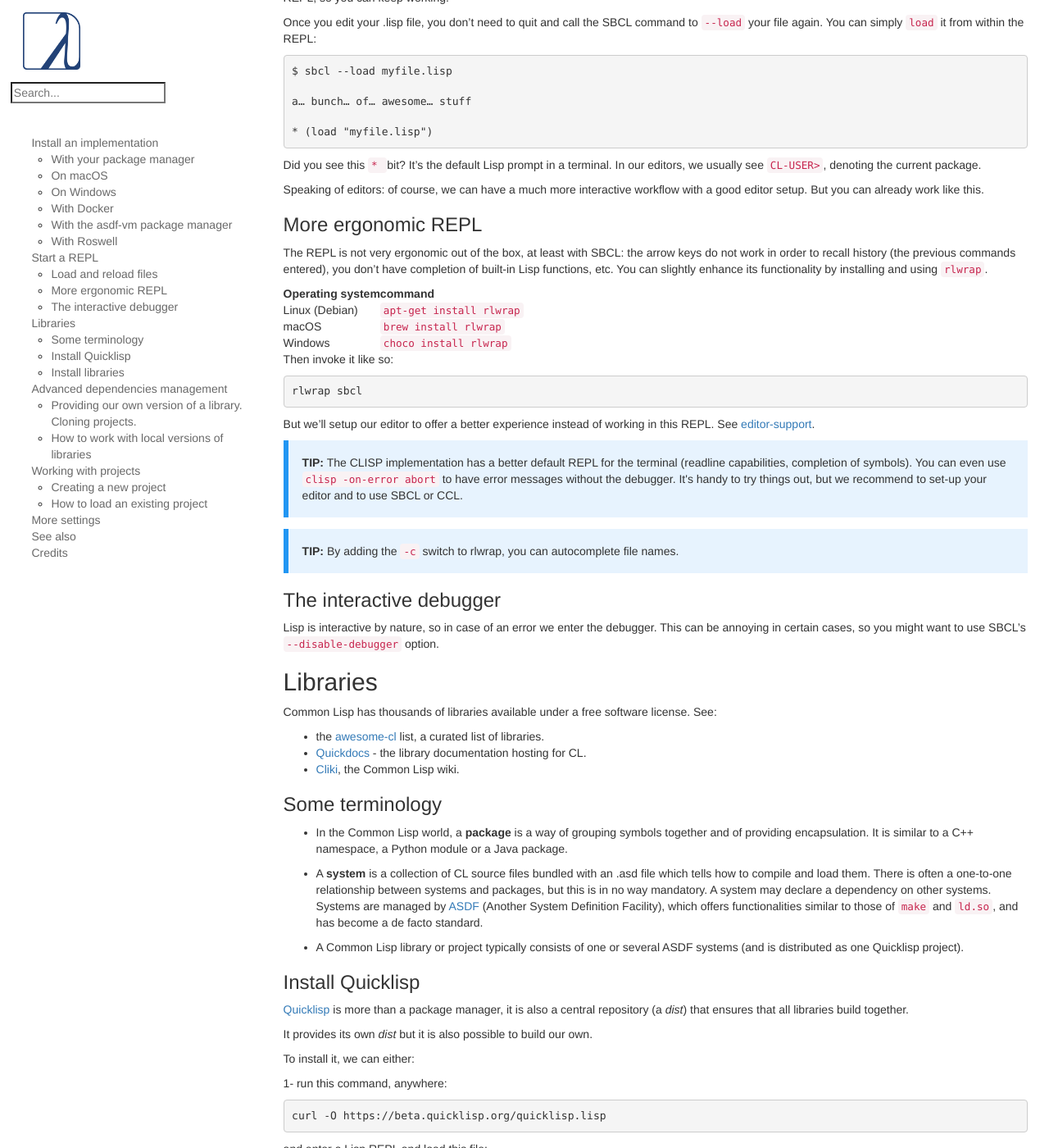
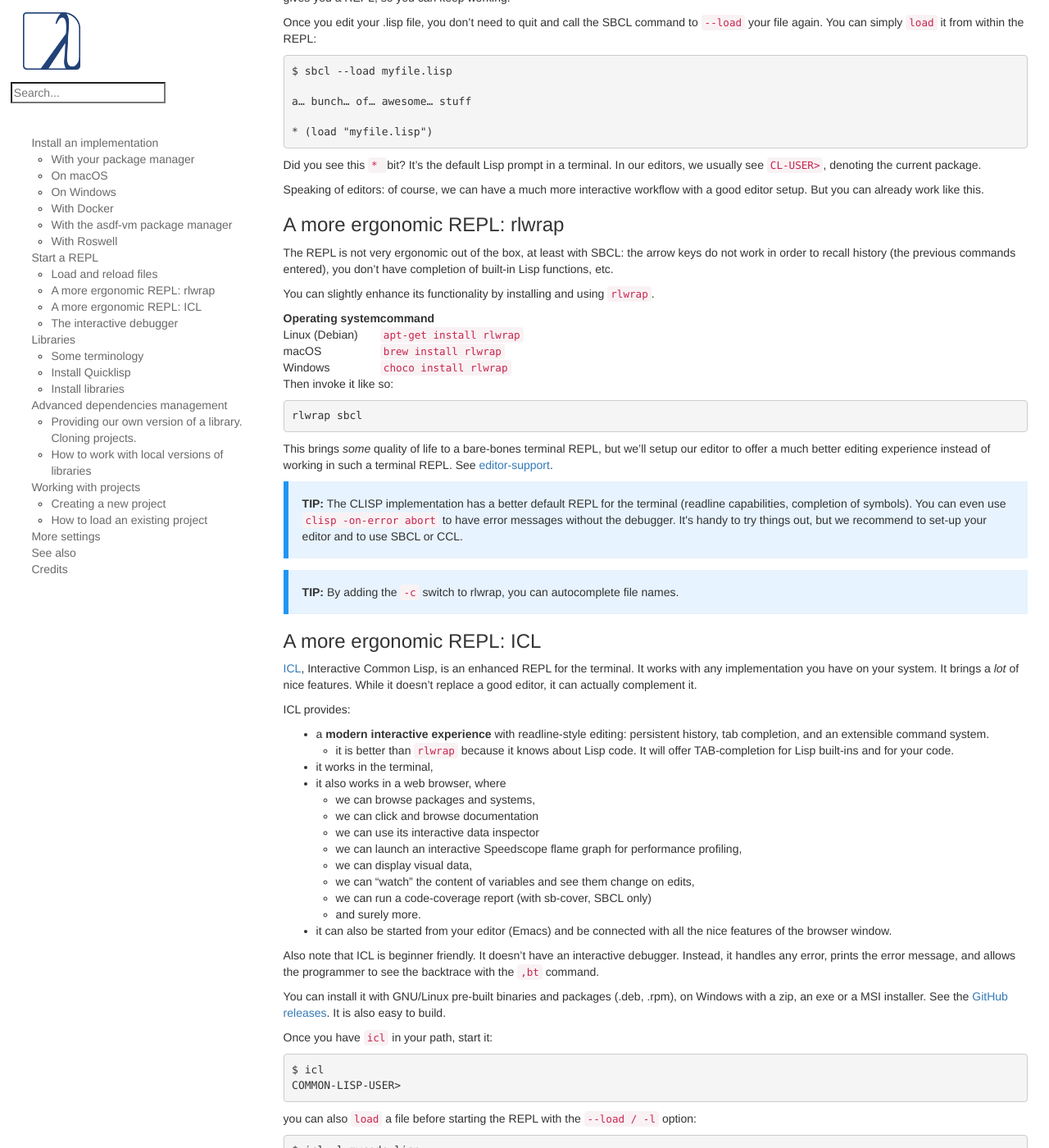
Before and after one commit to LispCookbook/cl-cookbook, a Jekyll site: the page built from getting-started.md, in a window 1280 px wide and 1400 px high, scrolled down 2654 px. Shown: the whole window at 82% size. Built offline with Jekyll 4.4.1, drawn with Linux system fonts in a browser that asks for light colours; some of the changed text lies outside the part shown.

Commit message:
getting started, editors: mention ICL
for #608

```diff
--- a/getting-started.md
+++ b/getting-started.md
@@ -183,12 +183,12 @@ Did you see this `* ` bit? It's the default Lisp prompt in a terminal. In our ed
 Speaking of editors: of course, we can have a much more interactive
 workflow with a good editor setup. But you can already work like this.
 
-### More ergonomic REPL
+### A more ergonomic REPL: rlwrap
 
 The REPL is not very ergonomic out of the box, at least with SBCL: the arrow keys do not
-work in order to recall history (the previous commands entered), you don't have completion of built-in Lisp functions, etc. You
-can slightly enhance its functionality by installing and using
-`rlwrap`.
+work in order to recall history (the previous commands entered), you don't have completion of built-in Lisp functions, etc.
+
+You can slightly enhance its functionality by installing and using `rlwrap`.
 
 | **Operating system** | **command**              |
 |----------------------|--------------------------|
@@ -201,8 +201,9 @@ Then invoke it like so:
 
     rlwrap sbcl
 
-But we'll setup our editor to offer a better experience instead of
-working in this REPL. See [editor-support](editor-support.html).
+This brings *some* quality of life to a bare-bones terminal REPL, but
+we'll setup our editor to offer a much better editing experience instead of
+working in such a terminal REPL. See [editor-support](editor-support.html).
 
 <div class="info" style="background-color: #e7f3fe; border-left: 6px solid #2196F3; padding: 17px;">
 <!-- if inside a <p> then bootstrap adds 10px padding to the bottom -->
@@ -219,6 +220,56 @@ your editor and to use SBCL or CCL.
 <strong>TIP:</strong>
  By adding the <code>-c</code> switch to rlwrap, you can autocomplete file names.
 </div>
+
+### A more ergonomic REPL: ICL
+
+[ICL](https://github.com/atgreen/icl), Interactive Common Lisp, is an
+enhanced REPL for the terminal. It works with any implementation you
+have on your system. It brings a *lot* of nice features. While it
+doesn't replace a good editor, it can actually complement it.
+
+ICL provides:
+
+- a **modern interactive experience** with readline-style editing: persistent history, tab completion, and an extensible command system.
+  - it is better than `rlwrap` because it knows about Lisp code. It will offer TAB-completion for Lisp built-ins and for your code.
+- it works in the terminal,
+- it also works in a web browser, where
+  - we can browse packages and systems,
+  - we can click and browse documentation
+  - we can use its interactive data inspector
+  - we can launch an interactive Speedscope flame graph for performance profiling,
+  - we can display visual data,
+  - we can "watch" the content of variables and see them change on edits,
+  - we can run a code-coverage report (with sb-cover, SBCL only)
+  - and surely more.
+- it can also be started from your editor (Emacs) and be connected with all the nice features of the browser window.
+
+Also note that ICL is beginner friendly. It doesn't have an
+interactive debugger. Instead, it handles any error, prints the error
+message, and allows the programmer to see the backtrace with the `,bt` command.
+
+You can install it with GNU/Linux pre-built binaries and packages (.deb, .rpm),
+on Windows with a zip, an exe or a MSI installer. See the [GitHub
+releases](https://github.com/atgreen/icl/releases). It is also easy to
+build.
+
+Once you have `icl` in your path, start it:
+
+    $ icl
+    COMMON-LISP-USER>
+
+you can also `load` a file before starting the REPL with the `--load / -l` option:
+
+    $ icl -l mycode.lisp
+    your… output…
+    COMMON-LISP-USER> (your-function-is-available)
+
+Have fun!
+
+A similar project is `cl-repl`, see the editors section.
+
+ICL is a project coded with the help of LLMs.
+
 
 ### The interactive debugger
 
```
Also changed, not shown: other parts of getting-started.md (+1 -1 lines), editor-support.md (+24 -0 lines).
